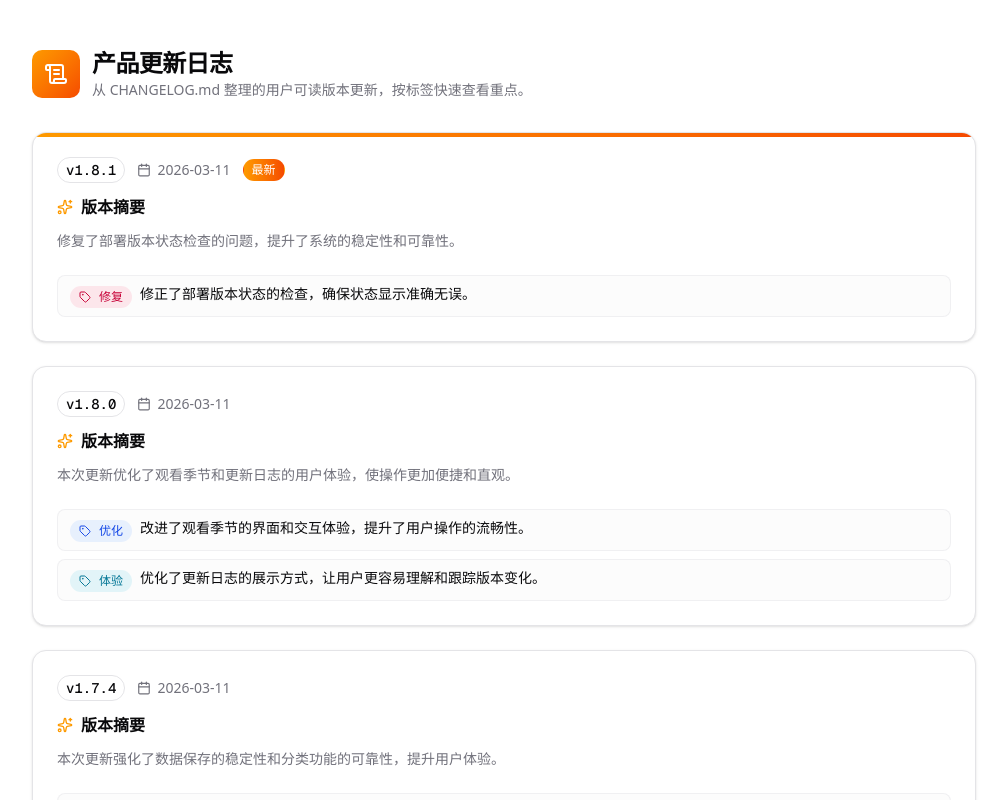
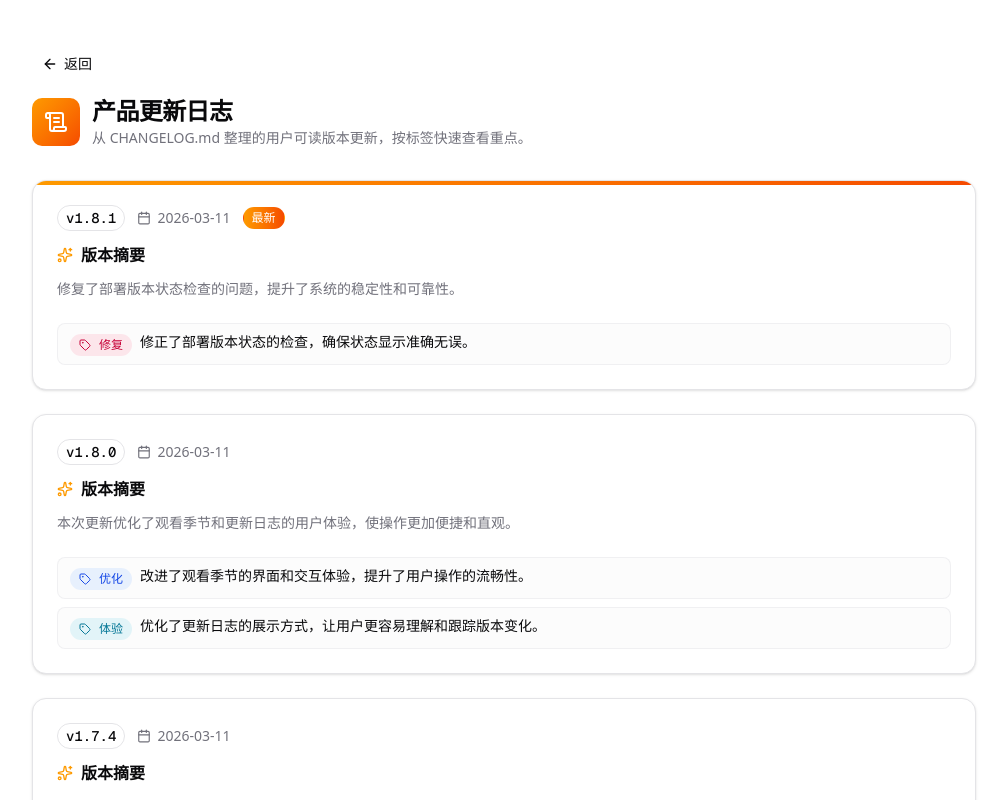
Before and after one commit to d0zingcat/kairos, a Next.js app: page /changelog in a window 1280 px wide. Shown: the top 800 px of the page, without its empty margins (136-1143 px from the left). Built offline with nearby package versions, Linux system fonts and the light colour scheme; no server answers.

Commit message:
feat: add back button to changelog pages

```diff
--- a/src/app/changelog/page.tsx
+++ b/src/app/changelog/page.tsx
@@ -1,8 +1,12 @@
 import { ProductChangelogView } from "@/components/changelog/product-changelog-view"
+import { BackButton } from "@/components/back-button"
 
 export default function PublicChangelogPage() {
   return (
     <main className="mx-auto min-h-screen w-full max-w-5xl px-6 py-12 sm:px-8 lg:px-10">
+      <div className="mb-4">
+        <BackButton />
+      </div>
       <ProductChangelogView />
     </main>
   )
--- a/src/app/dashboard/changelog/page.tsx
+++ b/src/app/dashboard/changelog/page.tsx
@@ -1,5 +1,13 @@
 import { ProductChangelogView } from "@/components/changelog/product-changelog-view"
+import { BackButton } from "@/components/back-button"
 
 export default async function ChangelogPage() {
-  return <ProductChangelogView />
+  return (
+    <div>
+      <div className="mb-4">
+        <BackButton />
+      </div>
+      <ProductChangelogView />
+    </div>
+  )
 }
--- /dev/null
+++ b/src/components/back-button.tsx
@@ -0,0 +1,15 @@
+"use client"
+
+import { useRouter } from "next/navigation"
+import { ArrowLeft } from "lucide-react"
+import { Button } from "@/components/ui/button"
+
+export function BackButton() {
+  const router = useRouter()
+  return (
+    <Button variant="ghost" size="sm" onClick={() => router.back()} className="gap-1.5">
+      <ArrowLeft className="h-4 w-4" />
+      返回
+    </Button>
+  )
+}
```
